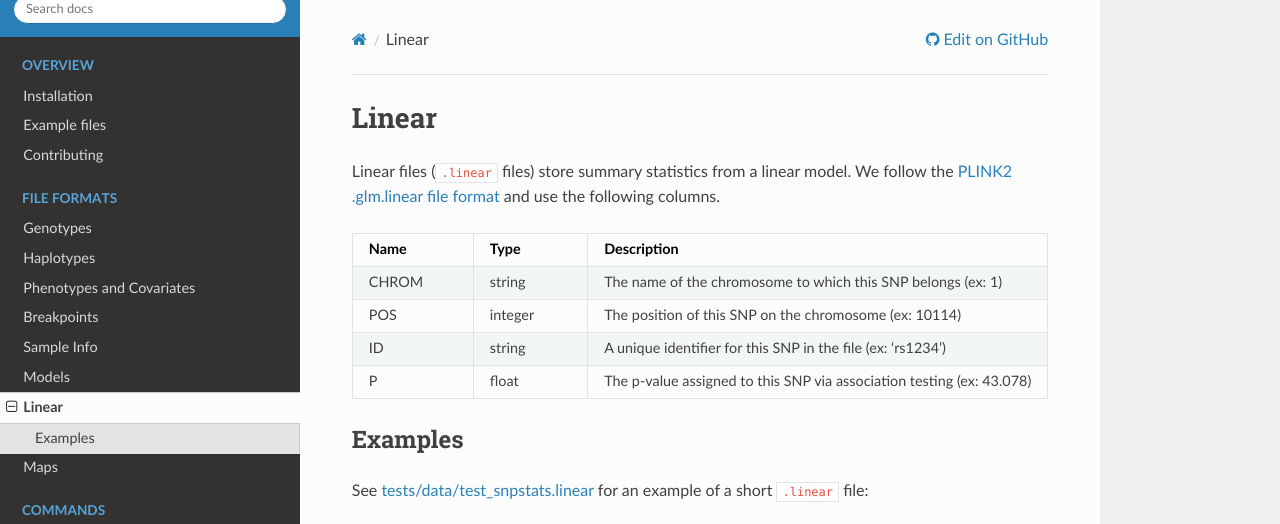
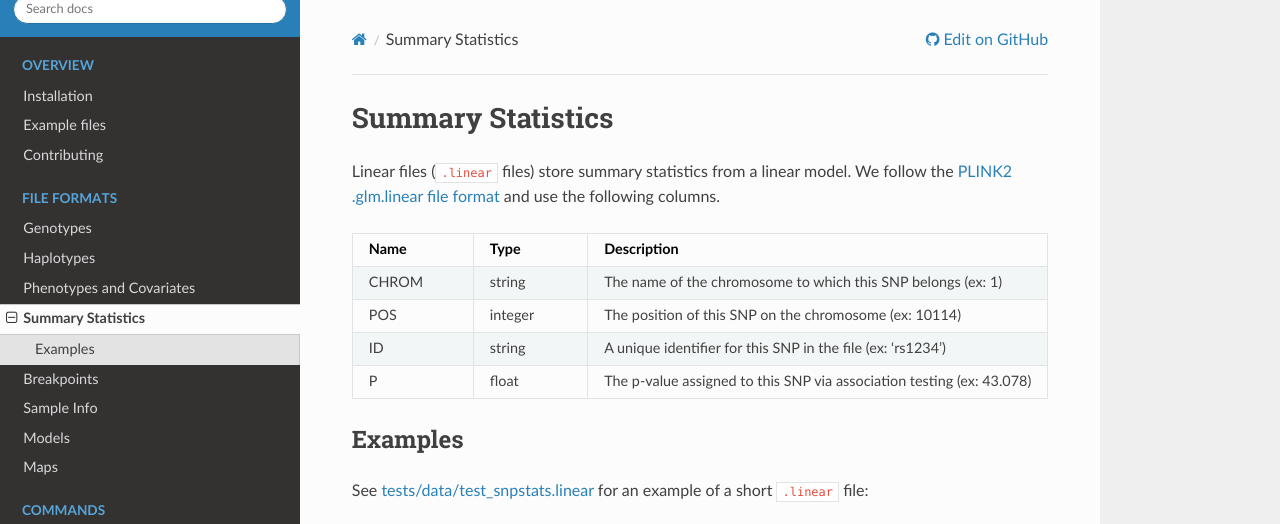
Before and after one commit to CAST-genomics/haptools, a Sphinx documentation site: the page built from docs/formats/linear.rst, in a window 1280 px wide, cut to the strip 0-524 px from the top of the page. Built offline with Sphinx 7.4.7 and the Read the Docs theme 2.0.0, drawn with Linux system fonts in a browser that asks for light colours.

Commit message:
rename summary stats file

```diff
--- a/docs/formats/linear.rst
+++ b/docs/formats/linear.rst
@@ -1,8 +1,8 @@
 .. _formats-linear:
 
 
-Linear
-======
+Summary Statistics
+==================
 
 Linear files (``.linear`` files) store summary statistics from a linear model. We follow the `PLINK2 .glm.linear file format <https://www.cog-genomics.org/plink/2.0/formats#glm_linear>`_ and use the following columns.
 
--- a/docs/index.rst
+++ b/docs/index.rst
@@ -77,10 +77,10 @@ There is an option to *Cite this repository* on the right sidebar of `the reposi
    formats/genotypes.rst
    formats/haplotypes.rst
    formats/phenotypes.rst
+   formats/linear.rst
    formats/breakpoints.rst
    formats/sample_info.rst
    formats/models.rst
-   formats/linear.rst
    formats/maps.rst
 
 .. toctree::
```
